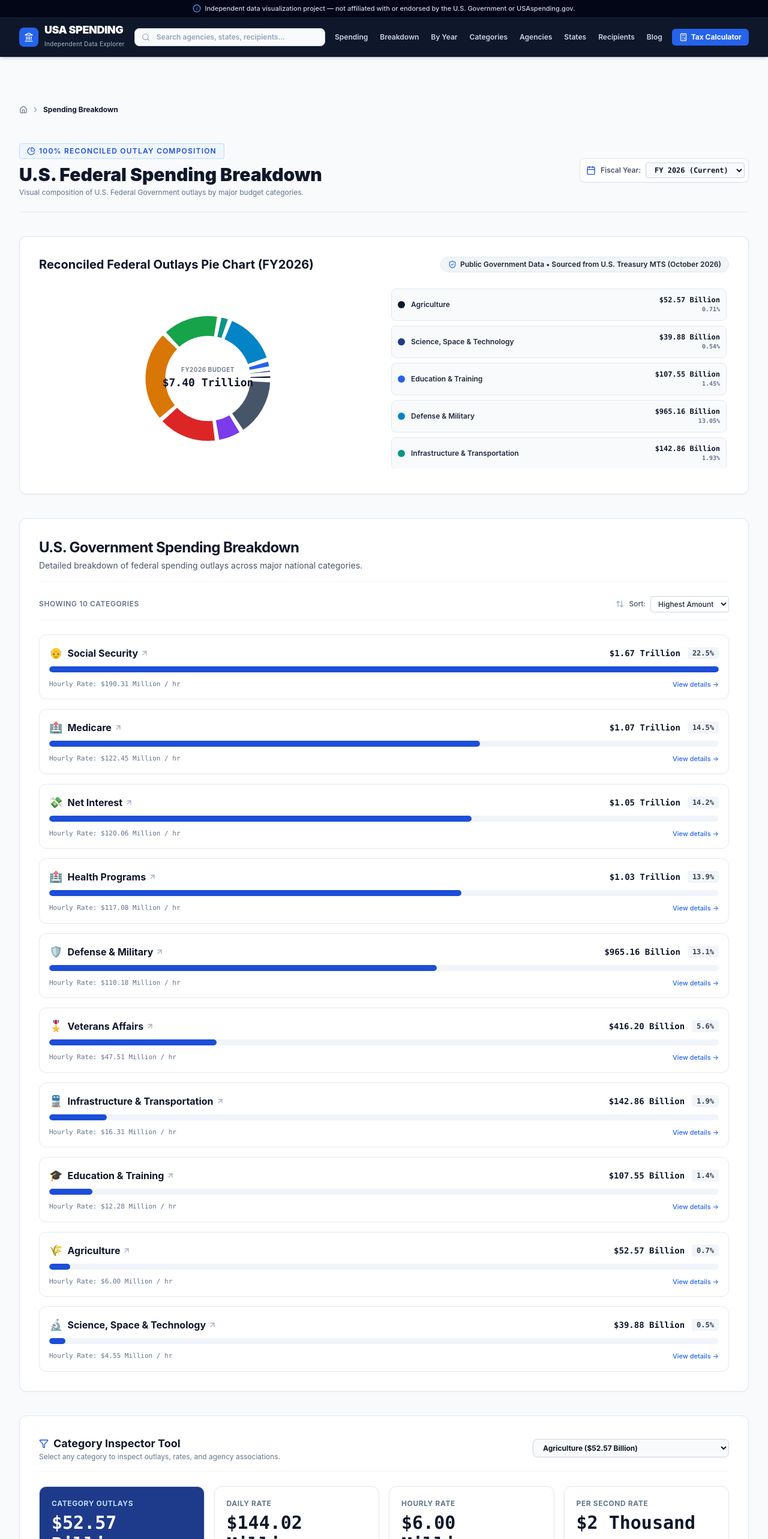
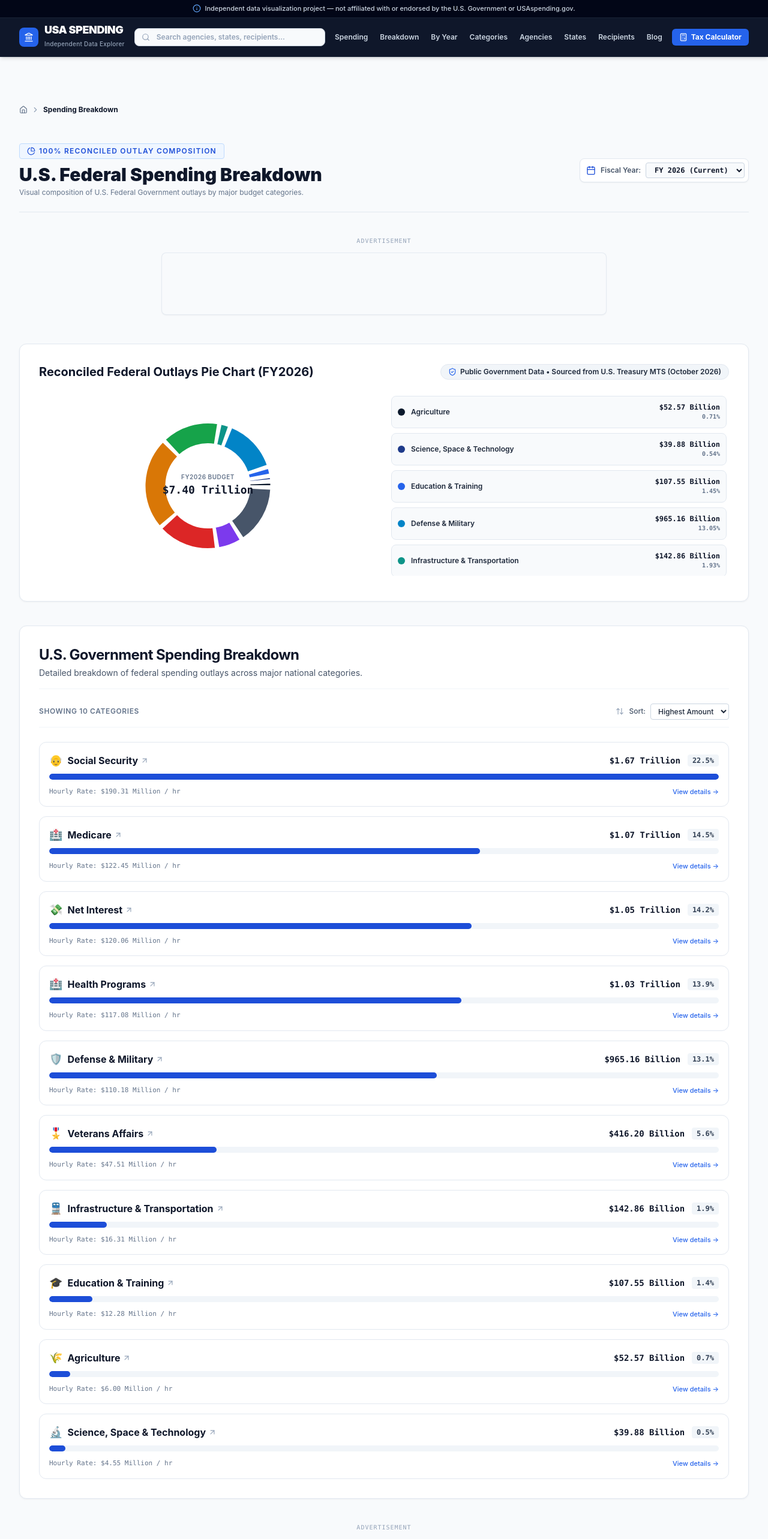
Before and after one commit to affiliatebharatofficial/usaspending, a Next.js app: page /spending-breakdown in a window 1280 px wide. Shown: the top 2566 px of the page at 60% size. Built offline with nearby package versions, Linux system fonts and the light colour scheme.

Commit message:
ads: add AdUnit slots to /spending and /spending-breakdown
Both pages had no ad slot at all (homepage has 3, category pages 2),
so no ad rendered there. Added 728x90 above the main chart tool and
300x250 after the breakdown on each page, using the existing
highrevenueformat AdUnit component.

```diff
--- a/src/app/spending-breakdown/page.tsx
+++ b/src/app/spending-breakdown/page.tsx
@@ -2,6 +2,7 @@
 
 import React, { useState } from 'react';
 import Link from 'next/link';
+import AdUnit from '@/components/ads/AdUnit';
 import Breadcrumbs from '@/components/navigation/Breadcrumbs';
 import SpendingBreakdown from '@/components/visualizations/SpendingBreakdown';
 import DonutChart from '@/components/visualizations/DonutChart';
@@ -64,6 +65,8 @@ export default function SpendingBreakdownPage() {
         <FiscalYearSelector selectedYear={selectedFY} onChange={setSelectedFY} />
       </div>
 
+      <AdUnit type="728x90" />
+
       {/* 100% Reconciled Donut Chart */}
       <div className="data-card p-6 sm:p-8 rounded-xl border border-slate-200 bg-white space-y-4">
         <div className="flex items-center justify-between">
@@ -82,6 +85,8 @@ export default function SpendingBreakdownPage() {
 
       {/* Horizontal Bar Breakdown Component */}
       <SpendingBreakdown data={breakdownData} />
+
+      <AdUnit type="300x250" />
 
       {/* Category Inspector Card */}
       <div className="data-card p-6 sm:p-8 rounded-xl border border-slate-200 bg-white space-y-6">
--- a/src/app/spending/page.tsx
+++ b/src/app/spending/page.tsx
@@ -1,5 +1,6 @@
 import React from 'react';
 import Link from 'next/link';
+import AdUnit from '@/components/ads/AdUnit';
 import FederalSpendingClock from '@/components/clock/FederalSpendingClock';
 import GovernmentSpendingPieChart from '@/components/visualizations/GovernmentSpendingPieChart';
 import SpendingBreakdown from '@/components/visualizations/SpendingBreakdown';
@@ -78,9 +79,13 @@ export default function SpendingOverviewPage() {
 
       <FederalSpendingClock />
 
+      <AdUnit type="728x90" />
+
       <GovernmentSpendingPieChart />
 
       <SpendingBreakdown data={SPENDING_CATEGORIES} />
+
+      <AdUnit type="300x250" />
 
       <GovernmentSpendingByYear />
     </div>
```
